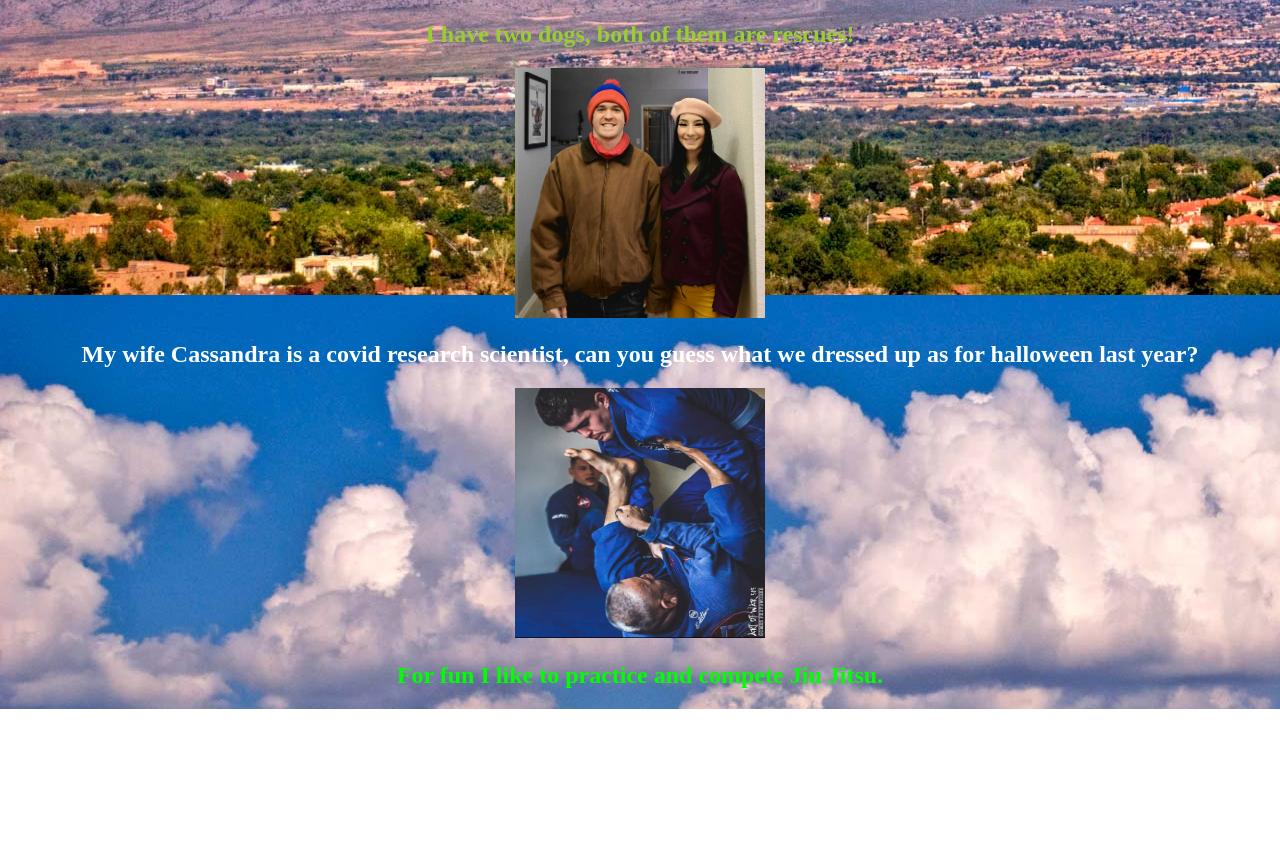
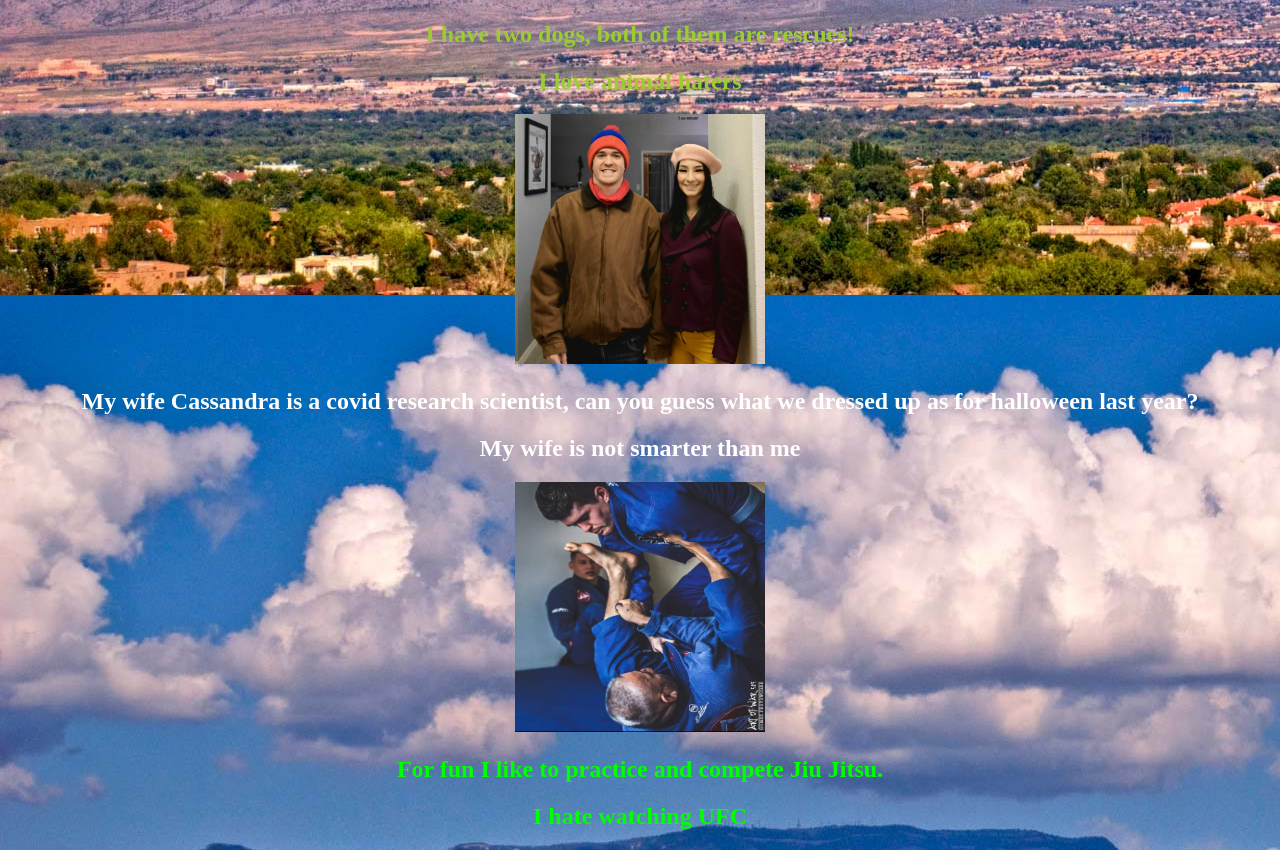
Before and after one commit to jonrodrigues24/about-jonathan, a plain HTML site: page index.html in a window 1280 px wide. Shown: the part 854-1704 px from the top of the page. Before the commit the page ends 1563 px from the top, so only its background shows below. Drawn offline with Linux system fonts and the light colour scheme.

Commit message:
edits by justin V3 added new lines

```diff
--- a/index.html
+++ b/index.html
@@ -27,6 +27,7 @@
     <img src="assets/20190415_103141.jpg"height="350" width="350">
     <img src="assets/Resized_IMG_20200816_141734_589001.jpeg" height="350" width="350">
     <h2>I have two dogs, both of them are rescues!</h2>
+    <h2>I love animal haters</h2>
 
 </figure>
 
@@ -37,6 +38,7 @@
     <img src="assets/IMG_20201031_211513_517.jpg" height="250" width="250">
     <h2>My wife Cassandra is a covid research scientist, can you guess what we dressed up as for halloween last
         year?</h2>
+    <h2>My wife is not smarter than me</h2>
 
 </figure>
 
@@ -45,6 +47,7 @@
 
     <img src="assets/IMG_20200915_142705_660.jpg" height="250" width="250">
     <h2>For fun I like to practice and compete Jiu Jitsu.</h2>
+    <h2>I hate watching UFC</h2>
 
 </figure>
 
```
